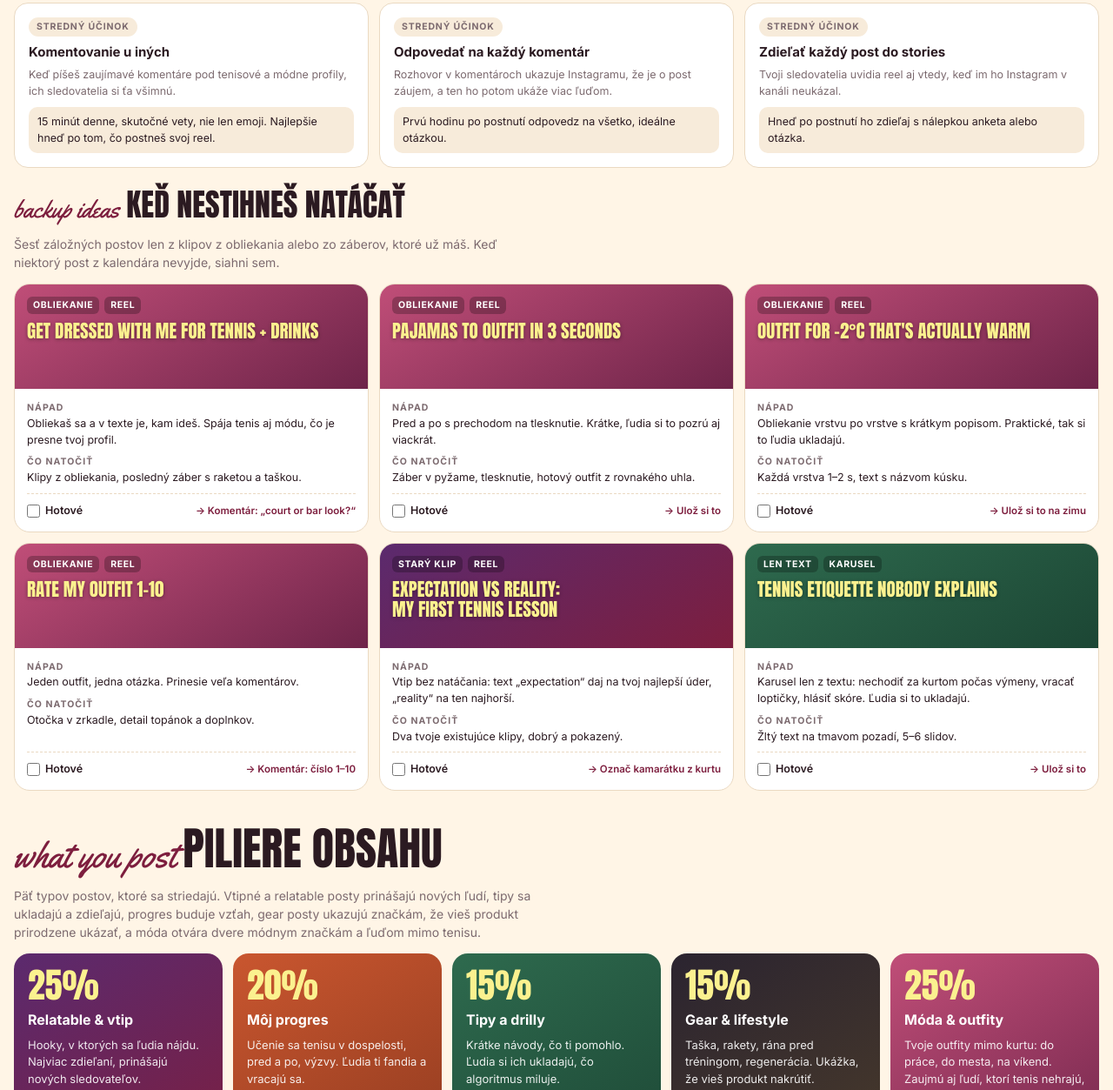
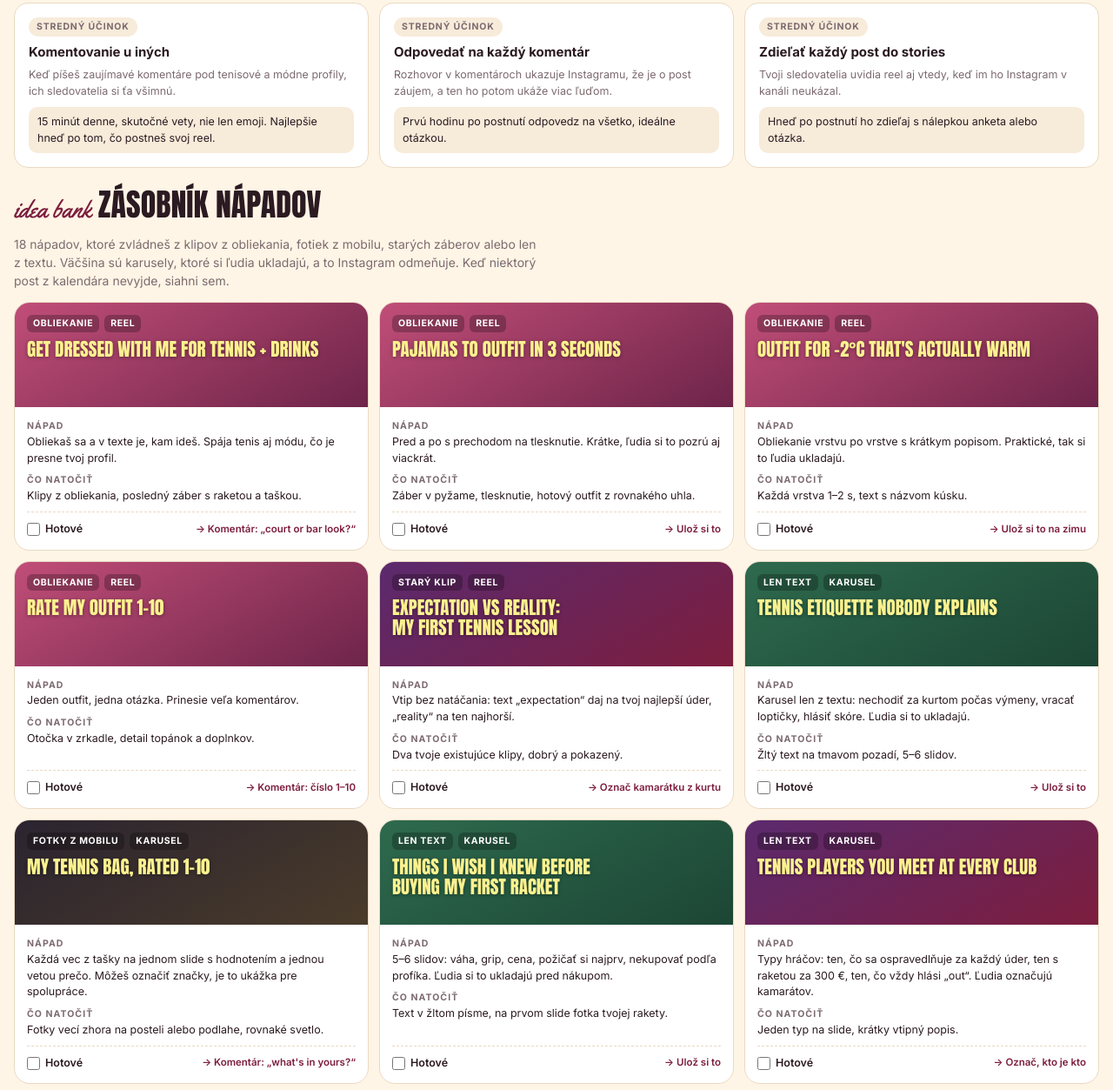
Before and after one commit to Domkakorcok/social-plan, a plain HTML site: page index.html in a window 1280 px wide. Shown: the part 1694-2947 px from the top of the page at 87% size. Drawn offline with Linux system fonts and the light colour scheme.

Commit message:
Add 12 more post ideas, mostly carousels
Co-Authored-By: Claude Opus 5.5 <noreply@anthropic.com>

```diff
--- a/index.html
+++ b/index.html
@@ -314,8 +314,8 @@ button{font:inherit;color:inherit;cursor:pointer}
       <div><div class="big">18–20 h</div><small>čas postovania, keď ľudia scrollujú po práci</small></div>
     </div>
     <div class="tactics" id="tactics"></div>
-    <h2 style="font-size:clamp(26px,3.6vw,36px);margin-top:10px"><em>backup ideas</em>Keď nestihneš natáčať</h2>
-    <p class="lead">Šesť záložných postov len z klipov z obliekania alebo zo záberov, ktoré už máš. Keď niektorý post z kalendára nevyjde, siahni sem.</p>
+    <h2 style="font-size:clamp(26px,3.6vw,36px);margin-top:10px"><em>idea bank</em>Zásobník nápadov</h2>
+    <p class="lead">18 nápadov, ktoré zvládneš z klipov z obliekania, fotiek z mobilu, starých záberov alebo len z textu. Väčšina sú karusely, ktoré si ľudia ukladajú, a to Instagram odmeňuje. Keď niektorý post z kalendára nevyjde, siahni sem.</p>
     <div class="ideas" id="ideas"></div>
   </section>
 
@@ -411,7 +411,19 @@ const IDEAS=[
  ["b3","p-fashion","OBLIEKANIE","REEL","Outfit for -2°C that's actually warm","Obliekanie vrstvu po vrstve s krátkym popisom. Praktické, tak si to ľudia ukladajú.","Každá vrstva 1–2 s, text s názvom kúsku.","Ulož si to na zimu"],
  ["b4","p-fashion","OBLIEKANIE","REEL","Rate my outfit 1–10","Jeden outfit, jedna otázka. Prinesie veľa komentárov.","Otočka v zrkadle, detail topánok a doplnkov.","Komentár: číslo 1–10"],
  ["b5","p-relatable","STARÝ KLIP","REEL","Expectation vs reality: my first tennis lesson","Vtip bez natáčania: text „expectation“ daj na tvoj najlepší úder, „reality“ na ten najhorší.","Dva tvoje existujúce klipy, dobrý a pokazený.","Označ kamarátku z kurtu"],
- ["b6","p-tips","LEN TEXT","KARUSEL","Tennis etiquette nobody explains","Karusel len z textu: nechodiť za kurtom počas výmeny, vracať loptičky, hlásiť skóre. Ľudia si to ukladajú.","Žltý text na tmavom pozadí, 5–6 slidov.","Ulož si to"]
+ ["b6","p-tips","LEN TEXT","KARUSEL","Tennis etiquette nobody explains","Karusel len z textu: nechodiť za kurtom počas výmeny, vracať loptičky, hlásiť skóre. Ľudia si to ukladajú.","Žltý text na tmavom pozadí, 5–6 slidov.","Ulož si to"],
+ ["b7","p-gear","FOTKY Z MOBILU","KARUSEL","My tennis bag, rated 1–10","Každá vec z tašky na jednom slide s hodnotením a jednou vetou prečo. Môžeš označiť značky, je to ukážka pre spolupráce.","Fotky vecí zhora na posteli alebo podlahe, rovnaké svetlo.","Komentár: „what's in yours?“"],
+ ["b8","p-tips","LEN TEXT","KARUSEL","Things I wish I knew before buying my first racket","5–6 slidov: váha, grip, cena, požičať si najprv, nekupovať podľa profíka. Ľudia si to ukladajú pred nákupom.","Text v žltom písme, na prvom slide fotka tvojej rakety.","Ulož si to"],
+ ["b9","p-relatable","LEN TEXT","KARUSEL","Tennis players you meet at every club","Typy hráčov: ten, čo sa ospravedlňuje za každý úder, ten s raketou za 300 €, ten, čo vždy hlási „out“. Ľudia označujú kamarátov.","Jeden typ na slide, krátky vtipný popis.","Označ, kto je kto"],
+ ["b10","p-fashion","OBLIEKANIE","KARUSEL","Same skirt, 4 ways","Jeden kúsok štyrikrát: kurt, kancelária, večera, víkend. Ukazuje štýl a značky vidia, že vieš kúsok ukázať viacerými spôsobmi.","4 fotky v zrkadle z rovnakého miesta, na každej text kam.","Komentár: 1, 2, 3 alebo 4?"],
+ ["b11","p-fashion","OBLIEKANIE","KARUSEL","Outfit of the week: Mon to Sun","7 fotiek outfitov za týždeň s krátkym popisom. Fotíš priebežne pri obliekaní, karusel poskladáš v nedeľu.","Každý deň 1 fotka v zrkadle, rovnaký uhol.","Komentár: ktorý deň?"],
+ ["b12","p-progress","STARÝ KLIP","KARUSEL","Amateur Tennis Diaries: November recap","Mesačné zhrnutie: najlepší úder, najväčší fail, čo som sa naučila, cieľ na ďalší mesiac. Buduje príbeh a ľudia sa vracajú.","Screenshoty alebo fotky z tvojich klipov, na poslednom slide cieľ.","Komentár: tvoj cieľ na december?"],
+ ["b13","p-tips","LEN TEXT","KARUSEL","How to start tennis as an adult in Bratislava","Kde hrať, koľko to stojí, ako nájsť trénera alebo partnera. Lokálne a praktické, a dôvod osloviť kluby (doplň reálne miesta a ceny).","5–6 textových slidov, na prvom tvoja fotka z kurtu.","Ulož si to a pošli kamarátke"],
+ ["b14","p-relatable","LEN TEXT","KARUSEL","Green flags vs red flags in a tennis partner","Na jednej strane „vracia loptičky“, na druhej „hlási out na všetko“. Zábavné, ľudia sa v tom nájdu a zdieľajú.","Rozdelené slidy so zelenou a červenou, 5–6 dvojíc.","Komentár: najväčší red flag?"],
+ ["b15","p-relatable","STARÝ KLIP","REEL","What I say during a match vs what I mean","Text cez klip z tréningu: „Nice shot!“ → „I hate you“, „No worries“ → „I'm dying inside“. Bez natáčania.","Jeden dlhší klip z hry, texty sa striedajú.","Označ tenisového kamaráta"],
+ ["b16","p-fashion","FOTKY Z MOBILU","KARUSEL","This or that: tennis edition","Skirt or shorts, white or color, cap or visor. Ľudia hlasujú v komentároch, čo prinesie veľa reakcií.","Dve fotky vedľa seba na každom slide (tvoje kúsky).","Komentár: tvoje voľby"],
+ ["b17","p-gear","FOTKY Z MOBILU","KARUSEL","Tennis gifts I'd actually want","Darčeky pre tenistov od 10 do 50 €. Fotky z obchodu alebo tvoje vlastné veci. Dobrý dôvod napísať značkám ešte pred Vianocami.","Jedna vec na slide s cenou, označ značky.","Ulož si to na Vianoce"],
+ ["b18","p-progress","FOTKY Z MOBILU","KARUSEL","My week: work, tennis, outfits","Lifestyle karusel: pracovný deň, tréning, outfit, káva, večer. Ľudia spoznajú teba, nielen tenis, a viac ťa sledujú.","8–10 fotiek z mobilu z jedného týždňa.","Komentár: tvoj obľúbený deň v týždni?"]
 ];
 const STATUSES=[["idea","Nápad"],["shot","Natočené"],["edited","Zostrihané"],["posted","Postnuté"]];
 const POSTS=[
```
